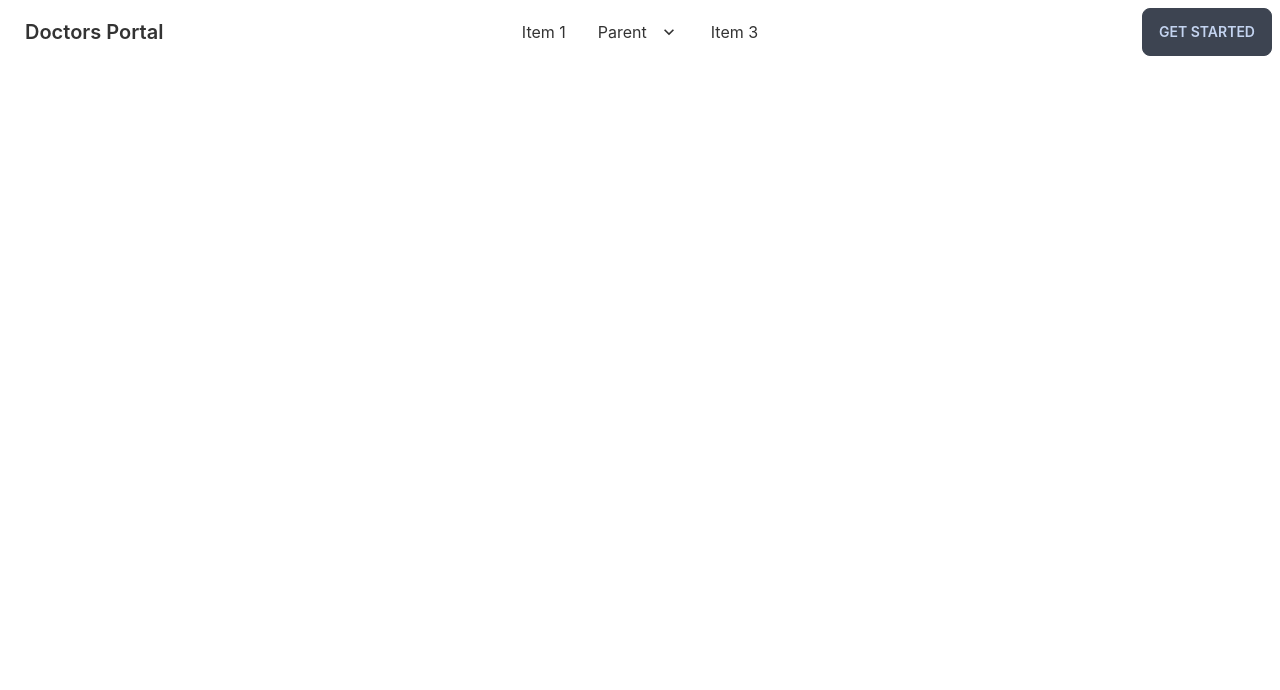
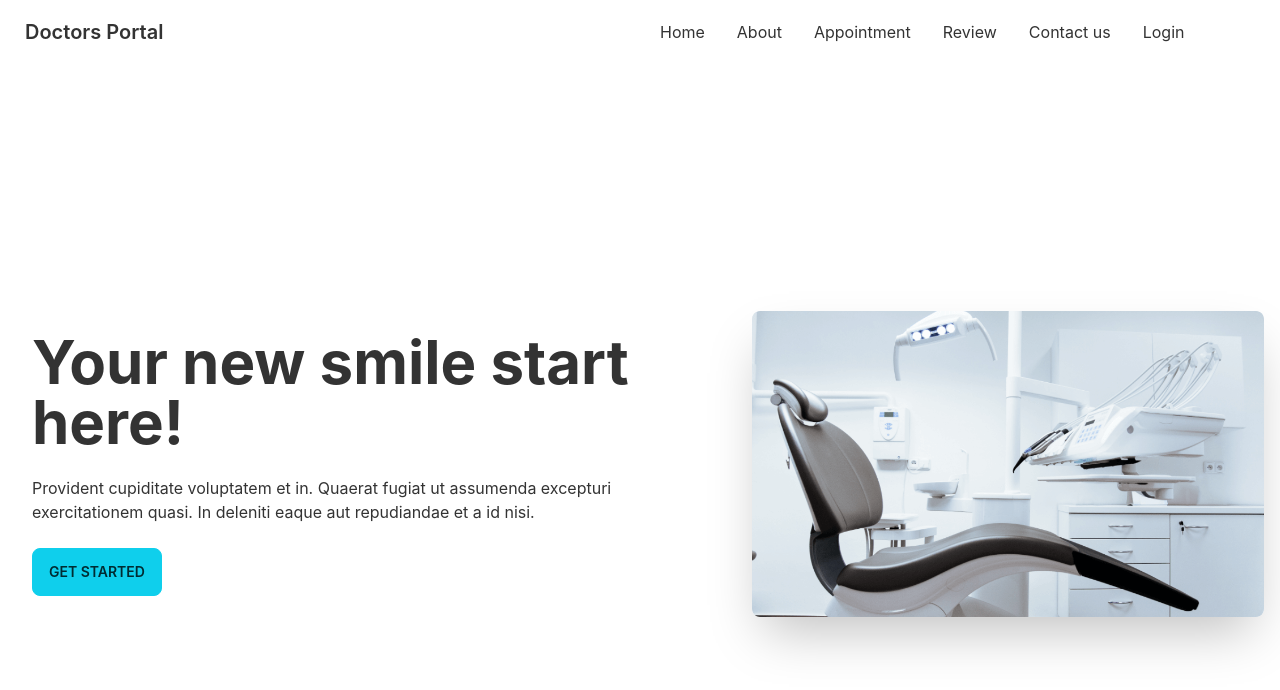
Before and after one commit to afrin100/doctors-portal, a React (Create React App) app: page /home in a window 1280 px wide. Shown: the top 690 px of the page. Built offline with nearby package versions, Linux system fonts and the light colour scheme.

Commit message:
banner commit

```diff
--- a/src/App.js
+++ b/src/App.js
@@ -4,14 +4,16 @@
 import Navbar from './Pages/Shared/Navbar';
 import Home from './Pages/Home/Home';
 import About from './Pages/About/About';
+import Login from './Pages/Login/Login';
 
 function App() {
   return (
     <div >
     <Navbar></Navbar>
     <Routes>
-      <Route path='/' element={<Home/>}></Route>
+      <Route path='/home' element={<Home/>}></Route>
       <Route path='/about' element={<About/>}></Route>
+      <Route path='/login' element={<Login/>}></Route>
     </Routes>
     </div>
   );
--- /dev/null
+++ b/src/Pages/Banner/Banner.js
@@ -0,0 +1,22 @@
+import React from 'react';
+import chair from '../../assets/images/chair.png'
+const Banner = () => {
+    return (
+        <div>
+            <div class="hero min-h-screen ">
+                <div class="hero-content flex-col lg:flex-row-reverse">
+                   <div>
+                   <img src={chair}class="max-w-lg rounded-lg shadow-2xl" />
+                   </div>
+                    <div className='p-4'>
+                        <h1 class="text-6xl font-bold">Your new smile start here!</h1>
+                        <p class="py-6  ">Provident cupiditate voluptatem et in. Quaerat fugiat ut assumenda excepturi exercitationem quasi. In deleniti eaque aut repudiandae et a id nisi.</p>
+                        <button class="btn btn-primary">Get Started</button>
+                    </div>
+                </div>
+            </div>
+        </div>
+    );
+};
+
+export default Banner;
--- a/src/Pages/Home/Home.js
+++ b/src/Pages/Home/Home.js
@@ -1,9 +1,10 @@
 import React from 'react';
+import Banner from '../Banner/Banner';
 
 const Home = () => {
     return (
         <div>
-            <h2>This is Home</h2>
+           <Banner></Banner>
         </div>
     );
 };
--- /dev/null
+++ b/src/Pages/Login/Login.js
@@ -0,0 +1,11 @@
+import React from 'react';
+
+const Login = () => {
+    return (
+        <div>
+            <h1>This is Login</h1>
+        </div>
+    );
+};
+
+export default Login;
--- a/src/Pages/Shared/Navbar.js
+++ b/src/Pages/Shared/Navbar.js
@@ -1,6 +1,15 @@
 import React from 'react';
+import { Link } from 'react-router-dom';
 
 const Navbar = () => {
+    const menuBar = <>
+        <li><Link to='/home'>Home</Link></li>
+        <li><Link to='/about'>About</Link></li>
+        <li><Link to='/appointment'>Appointment</Link></li>
+        <li><Link to='/review'>Review</Link></li>
+        <li><Link to='/contact'>Contact us</Link></li>
+        <li><Link to='/login'>Login</Link></li>
+    </>
     return (
         <div>
             <div class="navbar bg-base-100">
@@ -10,41 +19,17 @@
                             <svg xmlns="http://www.w3.org/2000/svg" class="h-5 w-5" fill="none" viewBox="0 0 24 24" stroke="currentColor"><path stroke-linecap="round" stroke-linejoin="round" stroke-width="2" d="M4 6h16M4 12h8m-8 6h16" /></svg>
                         </label>
                         <ul tabindex="0" class="menu menu-compact dropdown-content mt-3 p-2 shadow bg-base-100 rounded-box w-52">
-                            <li><a>Item 1</a></li>
-                            <li tabindex="0">
-                                <a class="justify-between">
-                                    Parent
-                                    <svg class="fill-current" xmlns="http://www.w3.org/2000/svg" width="24" height="24" viewBox="0 0 24 24"><path d="M8.59,16.58L13.17,12L8.59,7.41L10,6L16,12L10,18L8.59,16.58Z" /></svg>
-                                </a>
-                                <ul class="p-2">
-                                    <li><a>Submenu 1</a></li>
-                                    <li><a>Submenu 2</a></li>
-                                </ul>
-                            </li>
-                            <li><a>Item 3</a></li>
+                            {menuBar}
                         </ul>
                     </div>
                     <a class="btn btn-ghost normal-case text-xl">Doctors Portal</a>
                 </div>
                 <div class="navbar-center hidden lg:flex">
                     <ul class="menu menu-horizontal px-1">
-                        <li><a>Item 1</a></li>
-                        <li tabindex="0">
-                            <a>
-                                Parent
-                                <svg class="fill-current" xmlns="http://www.w3.org/2000/svg" width="20" height="20" viewBox="0 0 24 24"><path d="M7.41,8.58L12,13.17L16.59,8.58L18,10L12,16L6,10L7.41,8.58Z" /></svg>
-                            </a>
-                            <ul class="p-2">
-                                <li><a>Submenu 1</a></li>
-                                <li><a>Submenu 2</a></li>
-                            </ul>
-                        </li>
-                        <li><a>Item 3</a></li>
+                            {menuBar}
                     </ul>
                 </div>
-                <div class="navbar-end">
-                    <a class="btn">Get started</a>
-                </div>
+
             </div>
         </div>
     );
```
